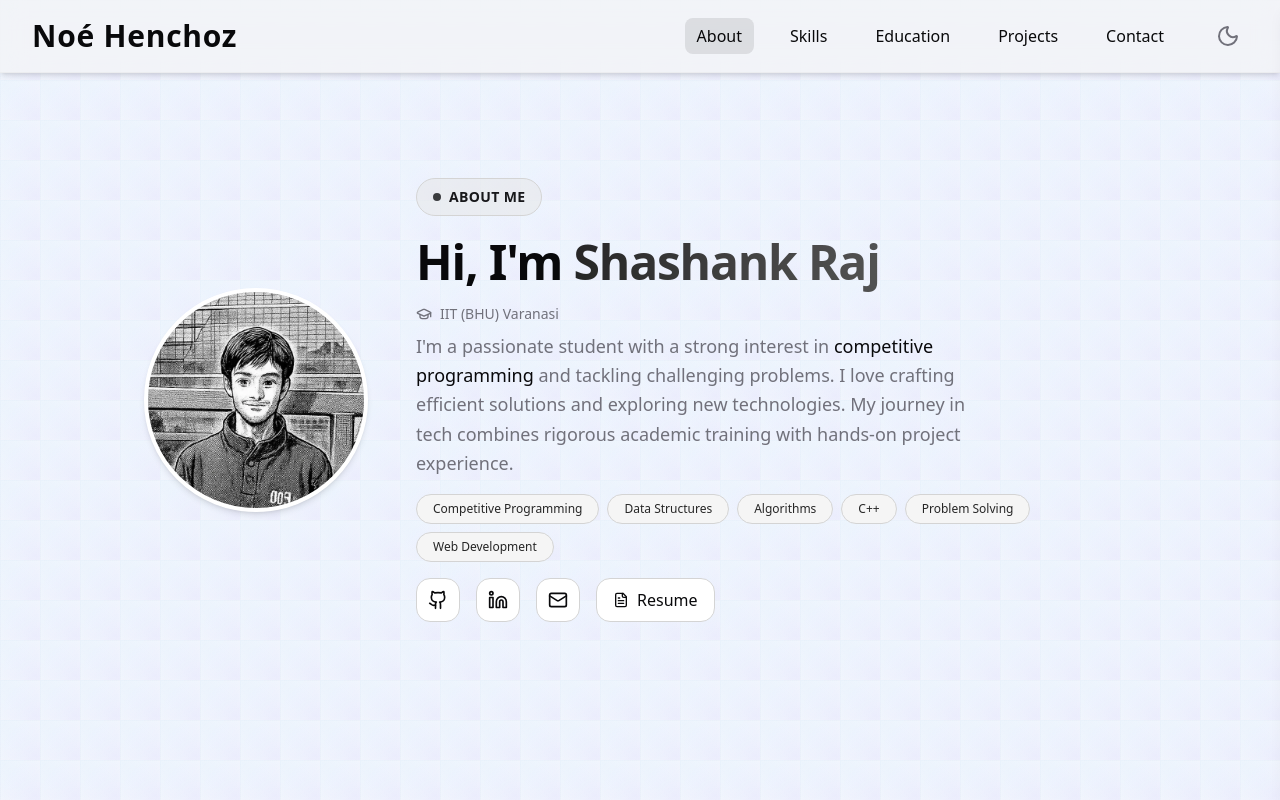
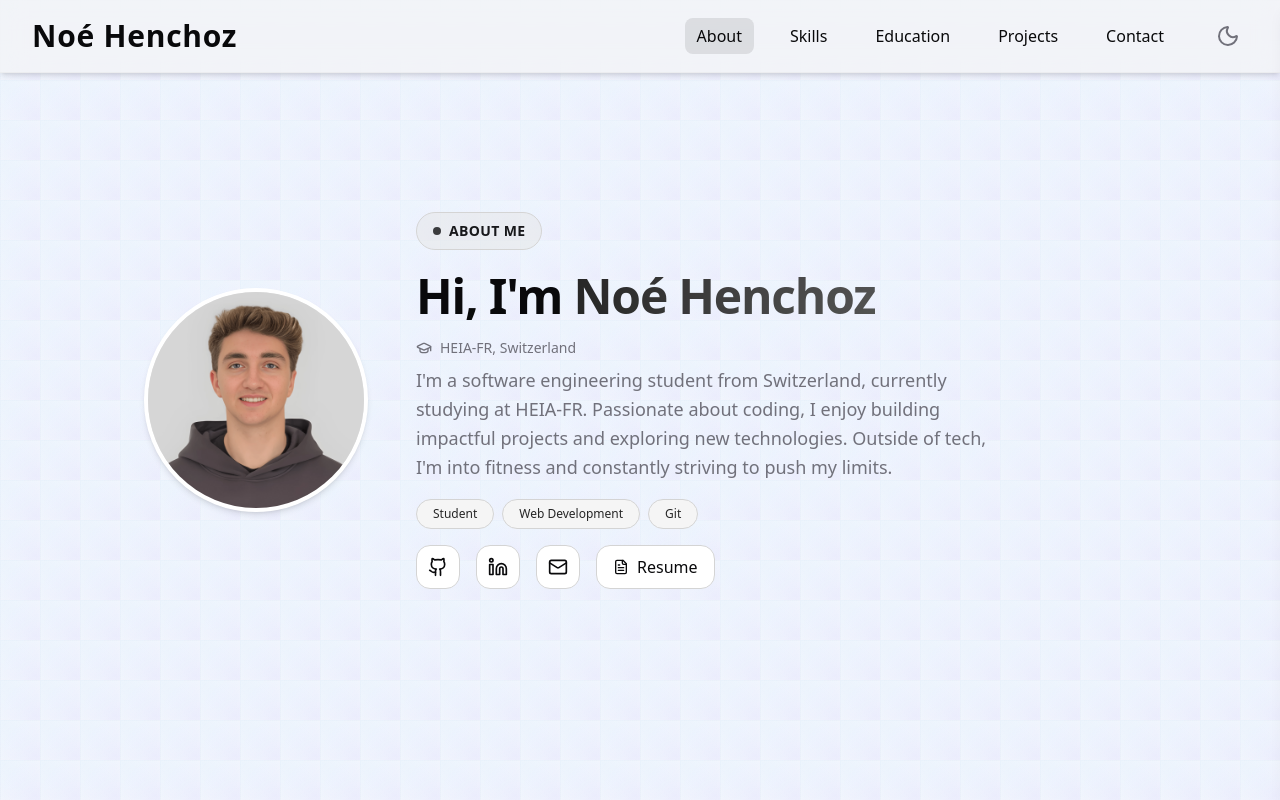
Before and after one commit to henchoznoe/Portfolio, a React (Vite) app: page / in a window 1280 px wide. Shown: the top 800 px of the page. Built offline with nearby package versions, Linux system fonts and the light colour scheme.

Commit message:
Update Homepage

```diff
--- a/src/components/About.jsx
+++ b/src/components/About.jsx
@@ -1,9 +1,9 @@
-import { Github, Linkedin, Mail, FileText, GraduationCap } from "lucide-react";
-import { motion } from "framer-motion";
-import { useMemo, memo } from "react";
+import {Github, Linkedin, Mail, FileText, GraduationCap} from "lucide-react";
+import {motion} from "framer-motion";
+import {useMemo, memo} from "react";
 
 // Memoized social link component
-const SocialLink = memo(({ href, icon, title, className }) => (
+const SocialLink = memo(({href, icon, title, className}) => (
     <a
         href={href}
         target="_blank"
@@ -17,8 +17,9 @@ const SocialLink = memo(({ href, icon, title, className }) => (
 SocialLink.displayName = "SocialLink";
 
 // Memoized tag component
-const Tag = memo(({ tag }) => (
-  <span className="px-4 py-1.5 rounded-full text-xs font-medium bg-neutral-100 dark:bg-neutral-800 text-neutral-800 dark:text-neutral-200 border border-neutral-300 dark:border-neutral-700 hover:bg-neutral-200 dark:hover:bg-neutral-700 transition-all">
+const Tag = memo(({tag}) => (
+    <span
+        className="px-4 py-1.5 rounded-full text-xs font-medium bg-neutral-100 dark:bg-neutral-800 text-neutral-800 dark:text-neutral-200 border border-neutral-300 dark:border-neutral-700 hover:bg-neutral-200 dark:hover:bg-neutral-700 transition-all">
     {tag}
   </span>
 ));
@@ -26,38 +27,35 @@ Tag.displayName = "Tag";
 
 const SOCIAL_LINKS = [
     {
-    href: "https://github.com/shashank2401",
-    icon: <Github className="w-5 h-5" />,
+        href: "https://github.com/henchoznoe",
+        icon: <Github className="w-5 h-5"/>,
         title: "GitHub",
     },
     {
-    href: "https://www.linkedin.com/in/shashankraj2401/",
-    icon: <Linkedin className="w-5 h-5" />,
+        href: "https://www.linkedin.com/in/henchoznoe/",
+        icon: <Linkedin className="w-5 h-5"/>,
         title: "LinkedIn",
     },
     {
-    href: "mailto:shashankraj0124@gmail.com",
-    icon: <Mail className="w-5 h-5" />,
+        href: "mailto:henchoznoe@gmail.com",
+        icon: <Mail className="w-5 h-5"/>,
         title: "Email",
     },
 ];
 
 const TAGS = [
-  "Competitive Programming",
-  "Data Structures",
-  "Algorithms",
-  "C++",
-  "Problem Solving",
+    "Student",
     "Web Development",
+    "Git"
 ];
 
 const RESUME_URL =
-  "https://drive.google.com/file/d/1FIq3CNO73-M9GXjIhZAYo49gQGxgmudO/view?usp=sharing";
+    "https://google.com";
 
 export default memo(function About() {
     const socialLinksElements = useMemo(
         () =>
-      SOCIAL_LINKS.map(({ href, icon, title }) => (
+            SOCIAL_LINKS.map(({href, icon, title}) => (
                 <SocialLink
                     key={title}
                     href={href}
@@ -70,46 +68,47 @@ export default memo(function About() {
     );
 
     const tagElements = useMemo(
-    () => TAGS.map((tag) => <Tag key={tag} tag={tag} />),
+        () => TAGS.map((tag) => <Tag key={tag} tag={tag}/>),
         []
     );
 
     return (
         <motion.div
-      initial={{ opacity: 0 }}
-      animate={{ opacity: 1 }}
-      transition={{ duration: 0.6 }}
+            initial={{opacity: 0}}
+            animate={{opacity: 1}}
+            transition={{duration: 0.6}}
             className="w-full min-h-[80vh] flex items-center justify-center"
         >
             <div className="flex flex-col md:flex-row items-center justify-center gap-12 w-full max-w-5xl px-4 py-12">
                 {/* Profile Image */}
                 <motion.div
-          initial={{ opacity: 0, x: -40 }}
-          animate={{ opacity: 1, x: 0 }}
-          transition={{ duration: 0.6 }}
+                    initial={{opacity: 0, x: -40}}
+                    animate={{opacity: 1, x: 0}}
+                    transition={{duration: 0.6}}
                     className="flex-shrink-0 w-40 h-40 sm:w-56 sm:h-56 rounded-full overflow-hidden border-4 border-white dark:border-neutral-900 shadow-md bg-neutral-200 dark:bg-neutral-800"
                     tabIndex={0}
-          aria-label="Profile photo of Shashank Raj"
+                    aria-label="Profile photo of Noé Henchoz"
                 >
                     <img
-            src="/assets/MyPhotograph.png"
-            alt="Shashank Raj"
+                        src="/assets/AvatarAI-min.png"
+                        alt="Noé Henchoz"
                         loading="lazy"
                         decoding="async"
                         className="object-cover w-full h-full"
-            style={{ aspectRatio: "1/1" }}
+                        style={{aspectRatio: "1/1"}}
                     />
                 </motion.div>
 
                 {/* Content */}
                 <motion.div
-          initial={{ opacity: 0, x: 40 }}
-          animate={{ opacity: 1, x: 0 }}
-          transition={{ duration: 0.6 }}
+                    initial={{opacity: 0, x: 40}}
+                    animate={{opacity: 1, x: 0}}
+                    transition={{duration: 0.6}}
                     className="flex-1 flex flex-col items-center md:items-start"
                 >
-          <div className="inline-flex items-center gap-2 px-4 py-2 rounded-full bg-neutral-200/50 dark:bg-neutral-800 border border-neutral-300 dark:border-neutral-700 mb-4">
-            <div className="w-2 h-2 bg-primary rounded-full animate-pulse" />
+                    <div
+                        className="inline-flex items-center gap-2 px-4 py-2 rounded-full bg-neutral-200/50 dark:bg-neutral-800 border border-neutral-300 dark:border-neutral-700 mb-4">
+                        <div className="w-2 h-2 bg-primary rounded-full animate-pulse"/>
                         <span className="text-sm font-semibold text-primary uppercase tracking-wide">
               About Me
             </span>
@@ -117,25 +116,22 @@ export default memo(function About() {
 
                     <h1 className="text-4xl sm:text-5xl font-bold leading-tight mb-3 text-foreground text-center md:text-left">
                         Hi, I'm{" "}
-            <span className="bg-gradient-to-r from-neutral-800 via-neutral-700 to-neutral-600 dark:from-white dark:via-neutral-300 dark:to-neutral-400 bg-clip-text text-transparent">
-              Shashank Raj
+                        <span
+                            className="bg-gradient-to-r from-neutral-800 via-neutral-700 to-neutral-600 dark:from-white dark:via-neutral-300 dark:to-neutral-400 bg-clip-text text-transparent">
+              Noé Henchoz
             </span>
                     </h1>
 
-          <div className="flex items-center justify-center md:justify-start gap-2 text-muted-foreground text-sm mb-2">
-            <GraduationCap className="w-4 h-4" />
-            <span>IIT (BHU) Varanasi</span>
+                    <div
+                        className="flex items-center justify-center md:justify-start gap-2 text-muted-foreground text-sm mb-2">
+                        <GraduationCap className="w-4 h-4"/>
+                        <span>HEIA-FR, Switzerland</span>
                     </div>
 
                     <p className="text-base sm:text-lg text-muted-foreground leading-relaxed max-w-xl mb-4 text-center md:text-left">
-            I'm a passionate student with a strong interest in{" "}
-            <span className="text-foreground font-medium">
-              competitive programming
-            </span>{" "}
-            and tackling challenging problems. I love crafting efficient
-            solutions and exploring new technologies. My journey in tech
-            combines rigorous academic training with hands-on project
-            experience.
+                        I'm a software engineering student from Switzerland, currently studying at HEIA-FR. Passionate
+                        about coding, I enjoy building impactful projects and exploring new technologies. Outside of
+                        tech, I'm into fitness and constantly striving to push my limits.
                     </p>
 
                     <div className="flex flex-wrap gap-2 mb-4 justify-center md:justify-start">
@@ -150,7 +146,7 @@ export default memo(function About() {
                             rel="noopener noreferrer"
                             className="inline-flex items-center gap-2 px-4 h-11 rounded-xl border border-neutral-300 dark:border-neutral-700 bg-white dark:bg-neutral-900 text-neutral-800 dark:text-neutral-200 hover:bg-neutral-100 dark:hover:bg-neutral-800 hover:scale-105 transition-all"
                         >
-              <FileText className="w-4 h-4" />
+                            <FileText className="w-4 h-4"/>
                             Resume
                         </a>
                     </div>
```
Also changed, not shown: public/assets/AvatarAI-min.png (added), public/assets/MyPhotograph.png (deleted). Lines whose indentation alone changed are shown as unchanged.
